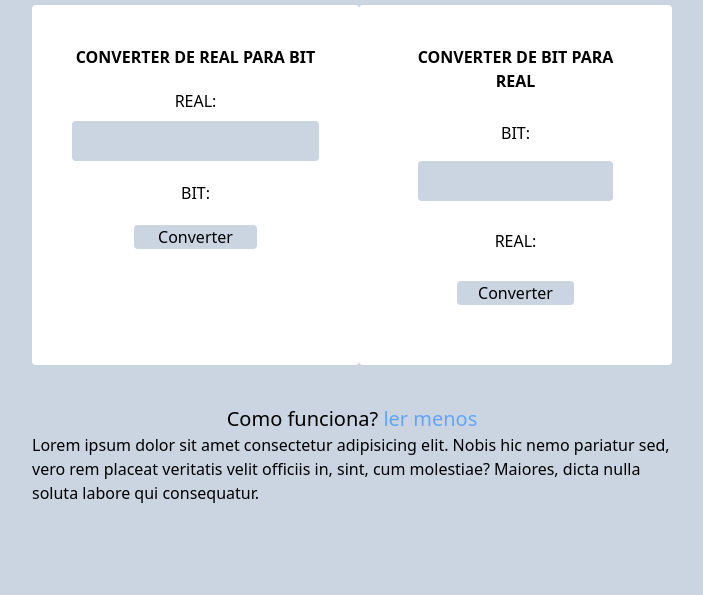
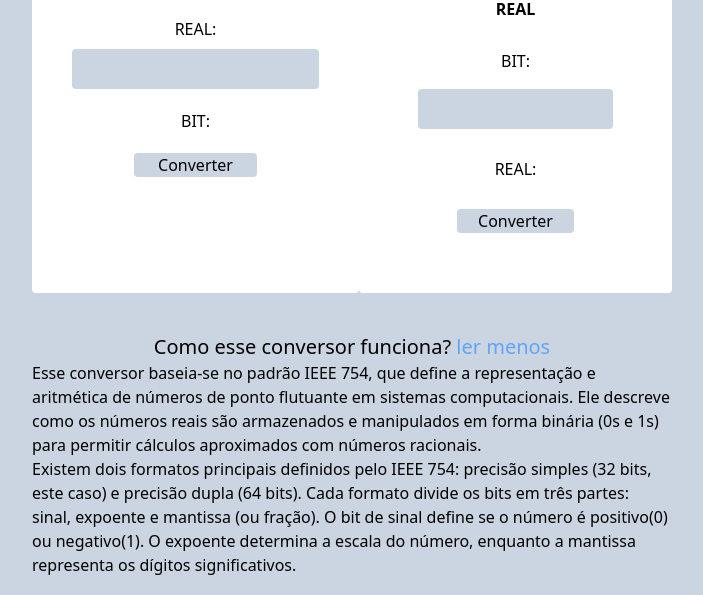
Before and after one commit to sschonss/real-for-bin, a website: page src/index.html in a window 1280 px wide. Both pictures are taken after a click on the button "ler mais". Shown: the part 205-800 px from the top of the page, without its empty margins (288-991 px from the left). Drawn offline with nearby package versions, Linux system fonts and the light colour scheme; files that its build step writes are made by us from their sources.

Commit message:
ajuste descricao

```diff
--- a/src/index.html
+++ b/src/index.html
@@ -59,14 +59,23 @@
             </div>
 
         </div>
-        <h1 class="text-center font-medium text-xl pt-10">Como funciona? <button
+        <h1 class="text-center font-medium text-xl pt-10">Como esse conversor funciona? <button
                 class="text-blue-400 hover:text-blue-600" onclick="verMais()" id="ler-mais">ler
                 mais</button>
 
         </h1>
         <p id="sobre" class="hidden">
-            Lorem ipsum dolor sit amet consectetur adipisicing elit. Nobis hic nemo pariatur sed, vero rem placeat
-            veritatis velit officiis in, sint, cum molestiae? Maiores, dicta nulla soluta labore qui consequatur.
+            Esse conversor baseia-se no padrão IEEE 754, que define a representação e aritmética de números de ponto
+            flutuante em sistemas
+            computacionais. Ele descreve como os números reais são armazenados e manipulados em forma binária (0s e 1s)
+            para permitir cálculos aproximados com números racionais.<br>
+
+            Existem dois formatos principais definidos pelo IEEE 754: precisão simples (32 bits, este caso) e precisão
+            dupla (64
+            bits). Cada formato divide os bits em três partes: sinal, expoente e mantissa (ou fração). O bit de sinal
+            define se o número é positivo(0) ou negativo(1). O expoente determina a escala do número, enquanto a
+            mantissa
+            representa os dígitos significativos.
         </p>
 
     </div>
--- a/src/script.js
+++ b/src/script.js
@@ -11,8 +11,17 @@ const converterBitParaReal = () => {
   document.getElementById("result-real").innerHTML += bitParaReal(bit)
 }
 const verMais = () => {
-  document.getElementById('sobre').classList.remove("hidden")
-  document.getElementById('ler-mais').textContent = "ler menos"
+  if(document.getElementById('sobre').classList.contains("hidden")){
+
+    document.getElementById('sobre').classList.remove("hidden")
+    document.getElementById('ler-mais').textContent = "ler menos"
+
+  }else{
+    document.getElementById('sobre').classList.add("hidden")
+    document.getElementById('ler-mais').textContent = "ler mais"
+  }
+
+
 }
 function realParaBit(num) {
   if (isNaN(num)) {
@@ -127,7 +136,7 @@ function formatacao(sinal, expoenteBinario, bits) {
   <strong>Expoente Binário:</strong> ${expoenteBinario}
   </h1>
   <h1 class=" text-blue-500">
-  <strong>Fraçao binária:</strong> ${bits.join('')}
+  <strong>Mantissa:</strong> ${bits.join('')}
   </h1>
 </div>
 `
```
